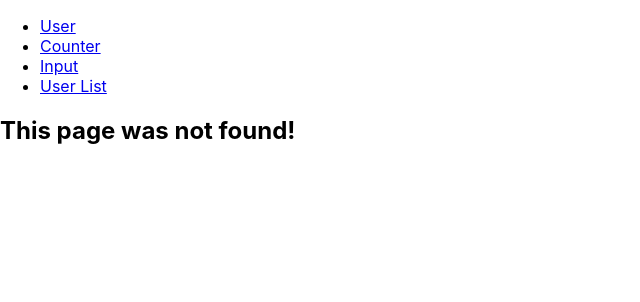
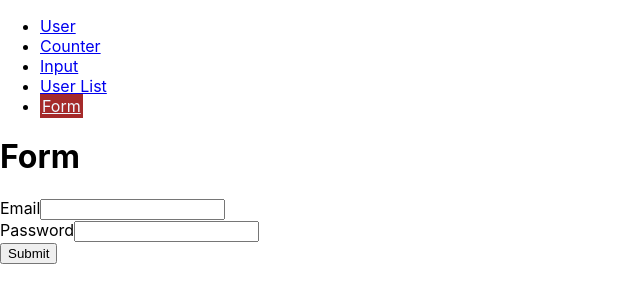
Before and after one commit to CemAkan/reactCourse, a React (Create React App) app: page /form in a window 1280 px wide. Before the commit this address had no page. Shown: the top 302 px of the page, without its empty margins (0-640 px from the left). Built offline with nearby package versions, Linux system fonts and the light colour scheme.

Commit message:
Form component added

```diff
--- a/src/App.js
+++ b/src/App.js
@@ -12,6 +12,7 @@
   NavLink,
 } from "react-router-dom";
 import NotFound from "./components/Error404";
+import Form from "./components/Form";
 
 function App() {
   const [friends] = useState(["friend-1", "friend-2", "friend-3"]);
@@ -47,6 +48,11 @@
                 User List
               </NavLink>
             </li>
+            <li>
+              <NavLink to="/form" activeClassName="active ">
+                Form
+              </NavLink>
+            </li>
           </ul>
         </nav>
 
@@ -75,6 +81,8 @@
 
           <Route path="/user-list" component={UserListApi} />
 
+          <Route path="/form" component={Form} />
+
           <Route path="*" component={NotFound} />
         </Switch>
       </div>
--- /dev/null
+++ b/src/components/Form.js
@@ -0,0 +1,28 @@
+import React from "react";
+import { Formik, Form, Field } from "formik";
+
+function FormExample() {
+  return (
+    <div>
+      <h1>Form</h1>
+      <Formik
+        initialValues={{ email: "", password: "" }}
+        onSubmit={(values) => {
+          console.log(values);
+        }}
+      >
+        <Form>
+          <label htmlFor="email">Email</label>
+          <Field name="email" type="email" />
+          <br />
+          <label htmlFor="password">Password</label>
+          <Field name="password" type="password" />
+          <br />
+          <button type="submit">Submit</button>
+        </Form>
+      </Formik>
+    </div>
+  );
+}
+
+export default FormExample;
```
